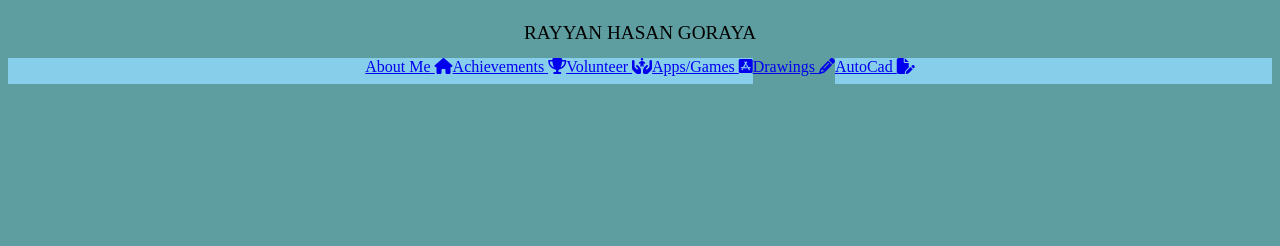
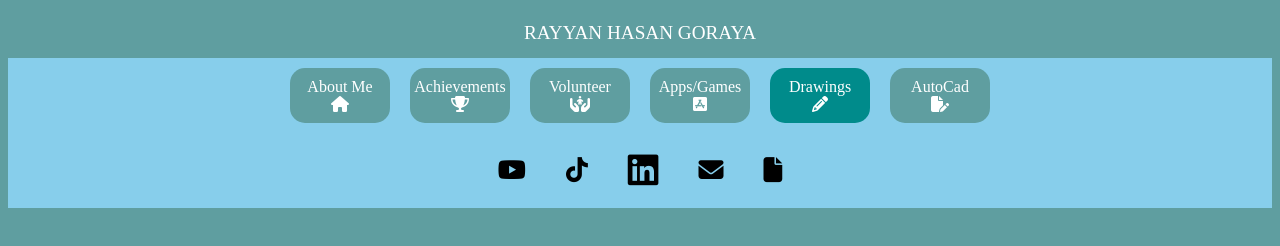
Before and after one commit to cr7coder123/Rayyan-Hasan-Goraya, a plain HTML site: page Drawings.html in a window 1280 px wide. Drawn offline with Linux system fonts and the light colour scheme.

Commit message:
Update Drawings.html

```diff
--- a/Drawings.html
+++ b/Drawings.html
@@ -7,33 +7,50 @@
     </head>
     <body style="background-color: cadetblue">
         <header style="justify-content:center; display:flex; flex-direction:column; text-align: center; background-color: cadetblue; height:50px;">
-            <text style="font-size: larger;">RAYYAN HASAN GORAYA</text>
+            <text style="font-size: larger; color:white;">RAYYAN HASAN GORAYA</text>
         </header>
         <div style="display:flex; flex-direction:row; justify-content: center; background-color:skyblue;">
-            <a href="./index.html">
+            <a id="buttons" href="./index.html">
                     <text style="margin-top: 10px;">About Me</text>
                     <i style="margin-bottom:10px" class="fa-solid fa-house"></i>
             </a>
-            <a href="./Achievements.html">
+            <a id="buttons" href="./Achievements.html">
                 <text style="margin-top: 10px;">Achievements</text>
                 <i style="margin-bottom:10px" class="fa-solid fa-trophy"></i>
             </a>
-            <a href="./Volunteer.html">
+            <a id="buttons" href="./Volunteer.html">
                 <text style="margin-top: 10px;">Volunteer</text>
                 <i style="margin-bottom:10px" class="fa-solid fa-hands-holding-child"></i>
             </a>
-            <a href="./Apps.html">
+            <a id="buttons" href="./Apps.html">
                 <text style="margin-top: 10px;">Apps/Games</text>
                 <i style="margin-bottom:10px" class="fa-brands fa-app-store-ios"></i>
             </a>
-            <a style="background-color: cadetblue;" href="./Drawings.html">
+            <a id="buttons" style="background-color: darkcyan;" href="./Drawings.html">
                 <text style="margin-top: 10px;">Drawings</text>
                 <i style="margin-bottom:10px" class="fa-solid fa-pencil"></i>
             </a>
-            <a href="./AutoCAD.html">
+            <a id="buttons" href="./AutoCAD.html">
                 <text style="margin-top: 10px;">AutoCad</text>
                 <i style="margin-bottom:10px" class="fa-solid fa-file-pen"></i>
             </a>
         </div>
+        <div style="display: flex; flex-direction: row; align-items:center; justify-content: center;background-color: skyblue;">
+            <a href="https://www.youtube.com/@RocketRoni2007">
+              <i style="font-size:25px; margin:20px; text-decoration:none; color: black;" class="fa-brands fa-youtube"></i>
+            </a>
+            <a href="https://www.tiktok.com/@rocketroni2007">
+              <i style="font-size:25px; margin:20px; text-decoration: none; color: black;" class="fa-brands fa-tiktok"></i>
+            </a>
+            <a href="https://www.linkedin.com/in/rayyanhasangoraya">
+              <i style="font-size:35px; margin:20px; text-decoration: none; color: black; " class="fa-brands fa-linkedin"></i>
+            </a>
+            <a href="">
+              <i style="font-size:25px; margin:20px; text-decoration: none; color: black;" class="fa-solid fa-envelope"></i>
+            </a>
+            <a href="https://www.canva.com/design/DAGJSOInH2s/U68W6M1iYlAWA_msUxMSBQ/view?utm_content=DAGJSOInH2s&utm_campaign=designshare&utm_medium=link&utm_source=editor">
+              <i style="font-size:25px; margin:20px; text-decoration: none; color: black;" class="fa-solid fa-file"></i>
+            </a>
+        </div>
     </body>
 </html>
```
